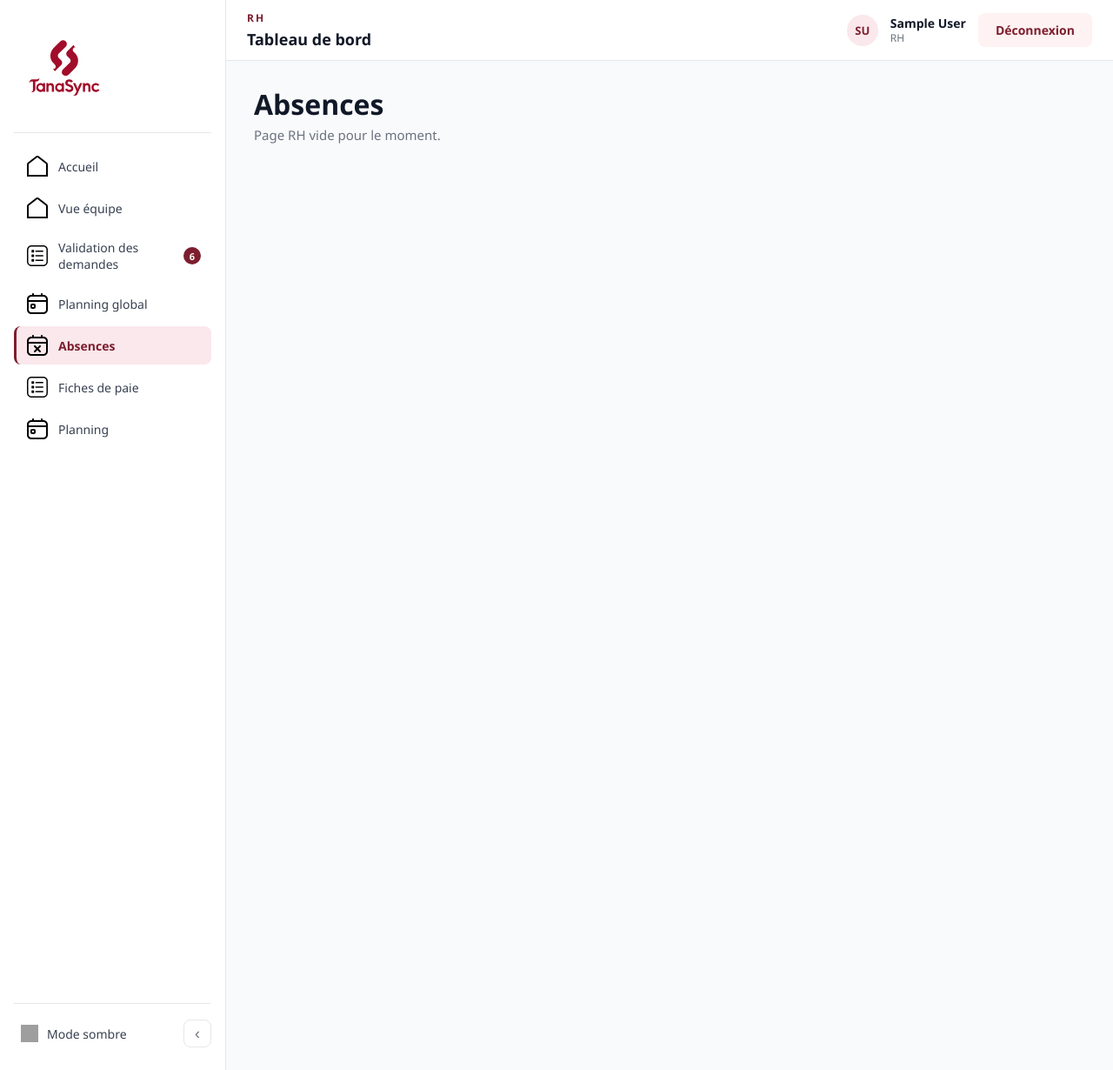
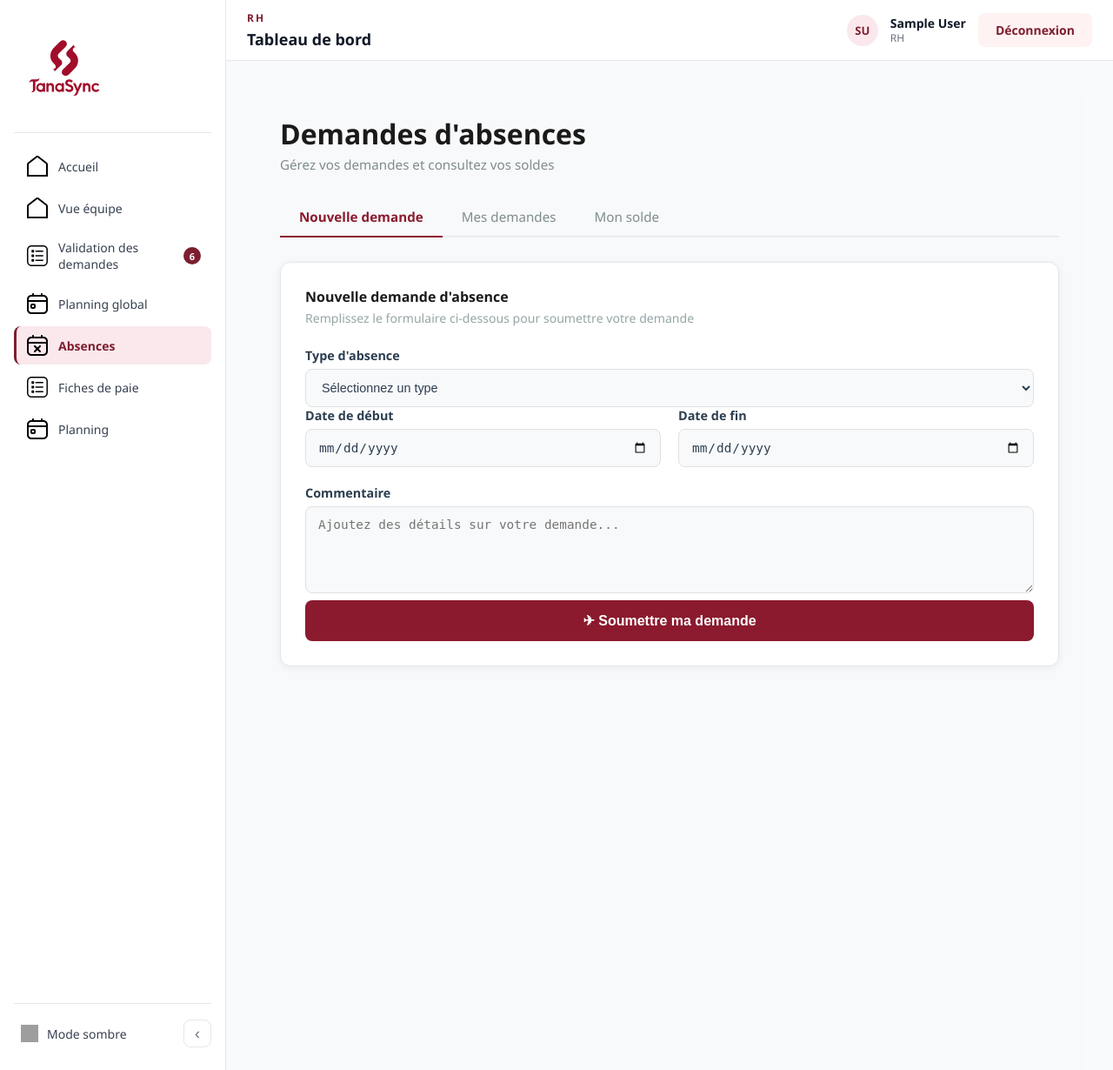
Before and after one commit to nicolasfno/TanaSync, a Django app: page /rh/absences/ in a window 1280 px wide. Shown: the whole page at 87% size. Run offline with Django 5.2, Linux system fonts and the light colour scheme; a user stored in the database is signed in; tables that the repository leaves empty hold one stand-in row (values such as "Sample post"); grey boxes are pictures that could not be loaded.

Commit message:
ajout gestion abscence corectifs back

```diff
--- a/employees/templates/employees/index.html
+++ b/employees/templates/employees/index.html
@@ -63,7 +63,7 @@
       <div class="quick-actions">
         <h2 class="section-title">Actions rapides</h2>
         <div class="quick-actions-buttons">
-          <a class="btn btn-primary" href="{% url 'absence' %}">📅 Nouvelle demande d'absence</a>
+          <a class="btn btn-primary" href="{% url 'mes_absences' %}">📅 Nouvelle demande d'absence</a>
           <a class="btn btn-outline" href="{% url 'planning' %}">Voir mon planning</a>
         </div>
       </div>
--- a/employees/templates/employees/sidebar.html
+++ b/employees/templates/employees/sidebar.html
@@ -16,7 +16,7 @@
       <img src="{% static 'employees/home.svg' %}" alt="" width="24" height="24">
       <span>Accueil</span>
     </a>
-    <a href="{% url 'absence' %}" class="nav-item {% if request.resolver_match.url_name == 'absence' %}active{% endif %}">
+    <a href="{% url 'mes_absences' %}" class="nav-item {% if request.resolver_match.url_name == 'mes_absences' %}active{% endif %}">
       <img src="{% static 'employees/abscences.svg' %}" alt="" width="24" height="24">
       <span>Mes absences</span>
     </a>
--- /dev/null
+++ b/employees/templates/shared/absences_content.html
@@ -0,0 +1,241 @@
+{% load static %}
+{# Template partagé — inclus par employees/absence.html ET rh/absences_rh.html #}
+{# Reçoit du contexte : tab, conges, types_absence, jours_pris/restants/en_attente, quota_annuel, cancel_url_name #}
+
+<style>
+  .absences-container { padding: 30px; background: #f8f9fa; min-height: 100vh; }
+
+  .page-header { margin-bottom: 28px; }
+  .page-header h1 { font-size: 2rem; font-weight: 700; color: #1a1a1a; margin: 0 0 4px; }
+  .page-header p  { font-size: 0.95rem; color: #7f8c8d; margin: 0; }
+
+  /* Tabs */
+  .tabs { display: flex; border-bottom: 2px solid #e9ecef; margin-bottom: 28px; gap: 0; }
+  .tab-link {
+    padding: 12px 22px; font-size: 0.95rem; font-weight: 500;
+    color: #7f8c8d; text-decoration: none;
+    border-bottom: 2px solid transparent; margin-bottom: -2px;
+    transition: all 0.2s;
+  }
+  .tab-link:hover { color: #2c3e50; }
+  .tab-link.active { color: #8B1A2E; border-bottom-color: #8B1A2E; font-weight: 600; }
+
+  /* Card container */
+  .card {
+    background: white; border-radius: 12px; padding: 28px;
+    box-shadow: 0 2px 10px rgba(0,0,0,0.06);
+  }
+  .card-title { font-size: 1rem; font-weight: 600; color: #1a1a1a; margin: 0 0 4px; }
+  .card-subtitle { font-size: 0.88rem; color: #95a5a6; margin: 0 0 24px; }
+
+  /* Form */
+  .form-grid { display: grid; grid-template-columns: 1fr 1fr; gap: 20px; margin-bottom: 20px; }
+  .form-group { display: flex; flex-direction: column; gap: 6px; }
+  .form-group.full { grid-column: 1 / -1; }
+  .form-label { font-size: 0.9rem; font-weight: 600; color: #2c3e50; }
+  .form-control {
+    padding: 12px 14px; border: 1.5px solid #e0e0e0; border-radius: 8px;
+    font-size: 0.9rem; color: #2c3e50; background: #f8f9fa;
+    transition: border-color 0.2s; outline: none; width: 100%; box-sizing: border-box;
+  }
+  .form-control:focus { border-color: #8B1A2E; background: white; }
+  textarea.form-control { resize: vertical; min-height: 100px; }
+
+  .btn-submit {
+    width: 100%; padding: 14px; background: #8B1A2E; color: white;
+    border: none; border-radius: 8px; font-size: 1rem; font-weight: 600;
+    cursor: pointer; display: flex; align-items: center; justify-content: center;
+    gap: 10px; transition: background 0.2s; margin-top: 8px;
+  }
+  .btn-submit:hover { background: #6e1524; }
+
+  /* Demandes list */
+  .demandes-list { display: flex; flex-direction: column; gap: 14px; }
+  .demande-row {
+    display: flex; align-items: center; gap: 16px;
+    padding: 16px 20px; border: 1.5px solid #f0f0f0; border-radius: 10px;
+    background: white; transition: border-color 0.2s;
+  }
+  .demande-row:hover { border-color: #ddd; }
+  .demande-type {
+    background: #f8f9fa; border-radius: 6px; padding: 6px 12px;
+    font-size: 0.82rem; font-weight: 600; color: #555; white-space: nowrap;
+  }
+  .demande-dates { flex: 1; font-size: 0.9rem; color: #2c3e50; }
+  .demande-dates .days { font-size: 0.8rem; color: #95a5a6; margin-top: 2px; }
+  .status-pill {
+    border-radius: 999px; padding: 4px 14px; font-size: 0.8rem; font-weight: 600; white-space: nowrap;
+  }
+  .status-pill.pending  { background: #fff8e1; color: #f39c12; }
+  .status-pill.accepte  { background: #eafaf1; color: #27ae60; }
+  .status-pill.refuse   { background: #fdf2f2; color: #e74c3c; }
+
+  .btn-cancel {
+    background: none; border: 1.5px solid #e74c3c; color: #e74c3c;
+    border-radius: 6px; padding: 5px 12px; font-size: 0.8rem; font-weight: 600;
+    cursor: pointer; transition: all 0.2s; white-space: nowrap;
+  }
+  .btn-cancel:hover { background: #fdf2f2; }
+
+  /* Solde */
+  .solde-grid { display: grid; grid-template-columns: repeat(3, 1fr); gap: 20px; margin-bottom: 24px; }
+  .solde-card {
+    border-radius: 10px; padding: 20px 24px; text-align: center;
+  }
+  .solde-card.restants { background: #eafaf1; }
+  .solde-card.pris     { background: #fef9e7; }
+  .solde-card.attente  { background: #ebf5fb; }
+  .solde-number { font-size: 2.5rem; font-weight: 700; margin: 0 0 4px; }
+  .solde-card.restants .solde-number { color: #27ae60; }
+  .solde-card.pris     .solde-number { color: #e67e22; }
+  .solde-card.attente  .solde-number { color: #2980b9; }
+  .solde-label { font-size: 0.85rem; font-weight: 500; color: #555; }
+  .solde-progress-wrap { margin-top: 20px; }
+  .solde-progress-label {
+    display: flex; justify-content: space-between;
+    font-size: 0.85rem; color: #555; margin-bottom: 8px;
+  }
+  .progress-bar-bg { background: #e9ecef; border-radius: 999px; height: 10px; overflow: hidden; }
+  .progress-bar-fill { background: #8B1A2E; height: 10px; border-radius: 999px; transition: width 0.4s; }
+
+  .empty-state { text-align: center; padding: 48px 20px; color: #95a5a6; }
+  .empty-icon { font-size: 2.5rem; margin-bottom: 12px; }
+
+  @media (max-width: 768px) {
+    .form-grid { grid-template-columns: 1fr; }
+    .solde-grid { grid-template-columns: 1fr; }
+    .demande-row { flex-wrap: wrap; }
+  }
+</style>
+
+<div class="absences-container">
+
+  <!-- Header -->
+  <div class="page-header">
+    <h1>Demandes d'absences</h1>
+    <p>Gérez vos demandes et consultez vos soldes</p>
+  </div>
+
+  <!-- Tabs -->
+  <div class="tabs">
+    <a href="?tab=nouvelle"     class="tab-link {% if tab == 'nouvelle' %}active{% endif %}">Nouvelle demande</a>
+    <a href="?tab=mes_demandes" class="tab-link {% if tab == 'mes_demandes' %}active{% endif %}">Mes demandes</a>
+    <a href="?tab=solde"        class="tab-link {% if tab == 'solde' %}active{% endif %}">Mon solde</a>
+  </div>
+
+  <!-- ===== TAB : NOUVELLE DEMANDE ===== -->
+  {% if tab == 'nouvelle' %}
+  <div class="card">
+    <p class="card-title">Nouvelle demande d'absence</p>
+    <p class="card-subtitle">Remplissez le formulaire ci-dessous pour soumettre votre demande</p>
+
+    <form method="POST" action=".">
+      {% csrf_token %}
+      <input type="hidden" name="tab" value="nouvelle">
+
+      <div class="form-group full">
+        <label class="form-label">Type d'absence</label>
+        <select name="type_absence" class="form-control" required>
+          <option value="" disabled selected>Sélectionnez un type</option>
+          {% for value, label in types_absence %}
+          <option value="{{ value }}">{{ label }}</option>
+          {% endfor %}
+        </select>
+      </div>
+
+      <div class="form-grid">
+        <div class="form-group">
+          <label class="form-label">Date de début</label>
+          <input type="date" name="start_date" class="form-control" required>
+        </div>
+        <div class="form-group">
+          <label class="form-label">Date de fin</label>
+          <input type="date" name="end_date" class="form-control" required>
+        </div>
+      </div>
+
+      <div class="form-group full">
+        <label class="form-label">Commentaire</label>
+        <textarea name="commentaire" class="form-control"
+                  placeholder="Ajoutez des détails sur votre demande..."></textarea>
+      </div>
+
+      <button type="submit" class="btn-submit">
+        &#9992; Soumettre ma demande
+      </button>
+    </form>
+  </div>
+
+  <!-- ===== TAB : MES DEMANDES ===== -->
+  {% elif tab == 'mes_demandes' %}
+  <div class="card">
+    <p class="card-title">Mes demandes</p>
+    <p class="card-subtitle">Historique de toutes vos demandes d'absence</p>
+
+    {% if conges %}
+    <div class="demandes-list">
+      {% for conge in conges %}
+      <div class="demande-row">
+        <span class="demande-type">{{ conge.type_label }}</span>
+        <div class="demande-dates">
+          <div>{{ conge.start_date }} → {{ conge.end_date }}</div>
+          <div class="days">{{ conge.days }} jour{{ conge.days|pluralize }}{% if conge.created_at %} · Soumis le {{ conge.created_at }}{% endif %}</div>
+        </div>
+        {% if conge.status == 'Pending' %}
+          <span class="status-pill pending">⏳ En attente</span>
+          <form method="POST" action="{% url cancel_url_name conge.id %}" style="margin:0;">
+            {% csrf_token %}
+            <button type="submit" class="btn-cancel"
+                    onclick="return confirm('Annuler cette demande ?')">Annuler</button>
+          </form>
+        {% elif conge.status == 'Accepté' %}
+          <span class="status-pill accepte">✓ Accepté</span>
+        {% elif conge.status == 'Refusé' %}
+          <span class="status-pill refuse">✗ Refusé</span>
+        {% endif %}
+      </div>
+      {% endfor %}
+    </div>
+    {% else %}
+    <div class="empty-state">
+      <div class="empty-icon">📋</div>
+      <p>Aucune demande pour le moment.</p>
+    </div>
+    {% endif %}
+  </div>
+
+  <!-- ===== TAB : MON SOLDE ===== -->
+  {% elif tab == 'solde' %}
+  <div class="card">
+    <p class="card-title">Mon solde de congés — {{ quota_annuel }} jours / an</p>
+    <p class="card-subtitle">Récapitulatif pour l'année en cours</p>
+
+    <div class="solde-grid">
+      <div class="solde-card restants">
+        <div class="solde-number">{{ jours_restants }}</div>
+        <div class="solde-label">Jours restants</div>
+      </div>
+      <div class="solde-card pris">
+        <div class="solde-number">{{ jours_pris }}</div>
+        <div class="solde-label">Jours pris</div>
+      </div>
+      <div class="solde-card attente">
+        <div class="solde-number">{{ jours_en_attente }}</div>
+        <div class="solde-label">En attente</div>
+      </div>
+    </div>
+
+    <div class="solde-progress-wrap">
+      <div class="solde-progress-label">
+        <span>Congés utilisés</span>
+        <span>{{ jours_pris }} / {{ quota_annuel }} jours</span>
+      </div>
+      <div class="progress-bar-bg">
+        <div class="progress-bar-fill"
+             style="width: {% widthratio jours_pris quota_annuel 100 %}%;"></div>
+      </div>
+    </div>
+  </div>
+  {% endif %}
+
+</div>
--- a/employees/urls.py
+++ b/employees/urls.py
@@ -3,13 +3,12 @@ from . import views
 
 urlpatterns = [
     path('', views.home_employee, name='home_employee'),
-    path('conges/', views.liste_conges, name='liste_conges'),
+    path('conges/', views.liste_conges, name='liste_conges_employee'),
     path('demander/', views.demander_conge, name='demander_conge'),
     path('annuler/<int:id>/', views.annuler_conge, name='annuler_conge'),
     path('mes-fiches/', views.my_pay_slips, name='my_pay_slips'),
     path('telecharger-fiche/<int:fiche_id>/', views.download_pay_slip, name='download_pay_slip'),
     path('planning/', views.planning, name='planning'),
-    path('absence/', views.absence, name='absence'),
+    path('absences/', views.mes_absences, name='mes_absences'),
     path('fdp/', views.fdp, name='fdp'),
-
 ]
--- a/rh/templates/rh/absences_rh.html
+++ b/rh/templates/rh/absences_rh.html
@@ -4,7 +4,7 @@
 <head>
   <meta charset="UTF-8">
   <meta name="viewport" content="width=device-width, initial-scale=1.0">
-  <title>Absences - RH</title>
+  <title>Mes absences - RH</title>
   <link rel="stylesheet" href="{% static 'rh/css/base.css' %}">
   <link rel="stylesheet" href="{% static 'rh/css/home.css' %}">
 </head>
@@ -13,10 +13,7 @@
   <main class="main">
     {% include 'rh/topbar.html' %}
     <div class="content">
-      <div class="page-header">
-        <h1 class="page-title">Absences</h1>
-        <p class="page-subtitle">Page RH vide pour le moment.</p>
-      </div>
+      {% include 'shared/absences_content.html' %}
     </div>
   </main>
 </body>
--- a/rh/urls.py
+++ b/rh/urls.py
@@ -8,6 +8,7 @@ urlpatterns = [
     path('planning-global/', views.planning_global, name='planning_global'),
     path('planning-global/export/', views.export_planning_csv, name='export_planning_csv'),
     path('absences/', views.absences_rh, name='absences_rh'),
+    path('absences/annuler/<int:id>/', views.rh_annuler_conge, name='rh_annuler_conge'),
     path('fiches-paie/', views.fiches_de_paie_rh, name='fiches_de_paie_rh'),
     path('planning/', views.planning_rh, name='planning_rh'),
     path('conges/', views.liste_conges, name='liste_conges'),
--- a/rh/views.py
+++ b/rh/views.py
@@ -147,6 +147,16 @@ AVATAR_COLORS = [
     '#FFD95A', '#FF6B9D', '#95E1D3', '#F38181'
 ]
 
+QUOTA_ANNUEL = 25
+
+TYPES_ABSENCE = [
+    ('Congé payé', 'Congé payé'),
+    ('RTT', 'RTT'),
+    ('Formation', 'Formation'),
+    ('Maladie', 'Maladie'),
+    ('Repos', 'Repos'),
+]
+
 
 def _get_conge_type_label(reason):
     """Détermine le label du type de congé à partir du motif."""
@@ -163,6 +173,54 @@ def _get_conge_type_label(reason):
 def _format_date_fr(date):
     """Formate une date en français: '15 Mai 2025'."""
     return f"{date.day} {MONTH_NAMES_FR[date.month]} {date.year}"
+
+
+def _build_absences_context(profile, tab):
+    """
+    Construit le contexte partagé pour la page de demande d'absence.
+    Utilisé par employees.views.mes_absences ET rh.views.absences_rh
+    pour éviter toute duplication de logique.
+    """
+    from datetime import date as dt_date
+    today = dt_date.today()
+
+    conges_qs = Conge.objects.filter(
+        employee_profile=profile
+    ).order_by('-created_at', '-start_date')
+
+    # Calcul du solde annuel
+    jours_pris = sum(
+        (c.end_date - c.start_date).days + 1
+        for c in conges_qs.filter(status='Accepté', start_date__year=today.year)
+    )
+    jours_en_attente = sum(
+        (c.end_date - c.start_date).days + 1
+        for c in conges_qs.filter(status='Pending')
+    )
+
+    conges_data = []
+    for conge in conges_qs:
+        days = (conge.end_date - conge.start_date).days + 1
+        conges_data.append({
+            'id': conge.id,
+            'type_label': _get_conge_type_label(conge.reason),
+            'start_date': _format_date_fr(conge.start_date),
+            'end_date': _format_date_fr(conge.end_date),
+            'days': days,
+            'reason': conge.reason,
+            'status': conge.status,
+            'created_at': _format_date_fr(conge.created_at.date()) if conge.created_at else '',
+        })
+
+    return {
+        'tab': tab,
+        'conges': conges_data,
+        'types_absence': TYPES_ABSENCE,
+        'jours_pris': jours_pris,
+        'jours_restants': max(0, QUOTA_ANNUEL - jours_pris),
+        'jours_en_attente': jours_en_attente,
+        'quota_annuel': QUOTA_ANNUEL,
+    }
 
 
 @login_required
@@ -234,7 +292,45 @@ def traiter_conge(request, id):
 @login_required
 @user_passes_test(is_hr)
 def absences_rh(request):
-    return render(request, "rh/absences_rh.html")
+    try:
+        profile = request.user.employee_profile
+    except Exception:
+        # Superuser sans profil employé : créer un profil RH à la volée
+        from employees.models import EmployeeProfile
+        profile, _ = EmployeeProfile.objects.get_or_create(
+            user=request.user, defaults={'role': 'RH'}
+        )
+    tab = request.GET.get('tab', 'nouvelle')
+
+    if request.method == 'POST':
+        type_absence = request.POST.get('type_absence', '')
+        commentaire = request.POST.get('commentaire', '').strip()
+        start_date = request.POST.get('start_date')
+        end_date = request.POST.get('end_date')
+        reason = f"{type_absence} - {commentaire}" if commentaire else type_absence
+        Conge.objects.create(
+            employee_profile=profile,
+            start_date=start_date,
+            end_date=end_date,
+            reason=reason
+        )
+        return redirect(reverse('absences_rh') + '?tab=mes_demandes')
+
+    context = _build_absences_context(profile, tab)
+    context['cancel_url_name'] = 'rh_annuler_conge'
+    return render(request, "rh/absences_rh.html", context)
+
+
+@login_required
+@user_passes_test(is_hr)
+def rh_annuler_conge(request, id):
+    if request.method == 'POST':
+        try:
+            conge = Conge.objects.get(id=id, employee_profile__user=request.user)
+            conge.delete()
+        except Conge.DoesNotExist:
+            pass
+    return redirect(reverse('absences_rh') + '?tab=mes_demandes')
 
 @login_required
 @user_passes_test(is_hr)
```
Also changed, not shown: employees/templates/employees/absence.html (+6 -3 lines), employees/views.py (+58 -17 lines).
